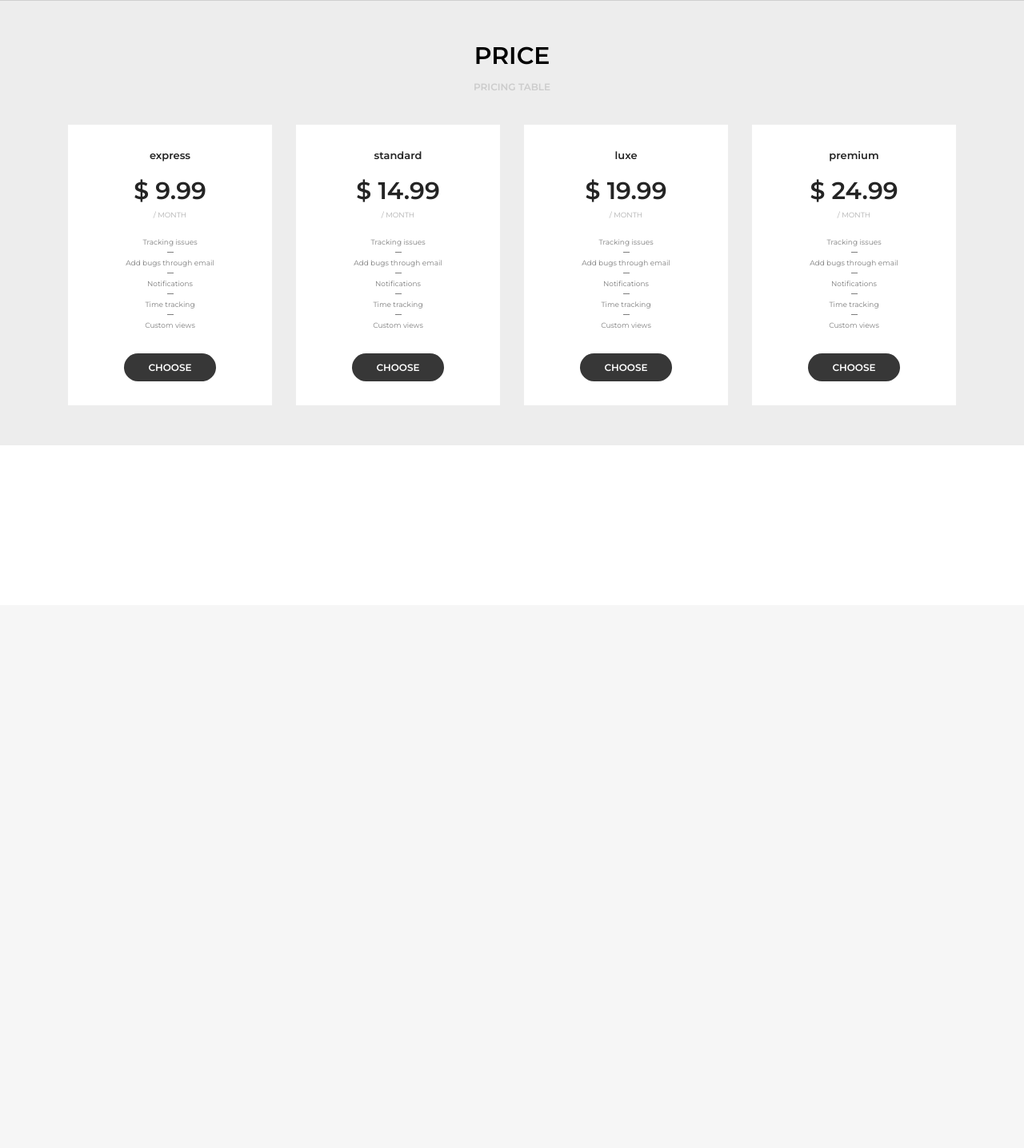
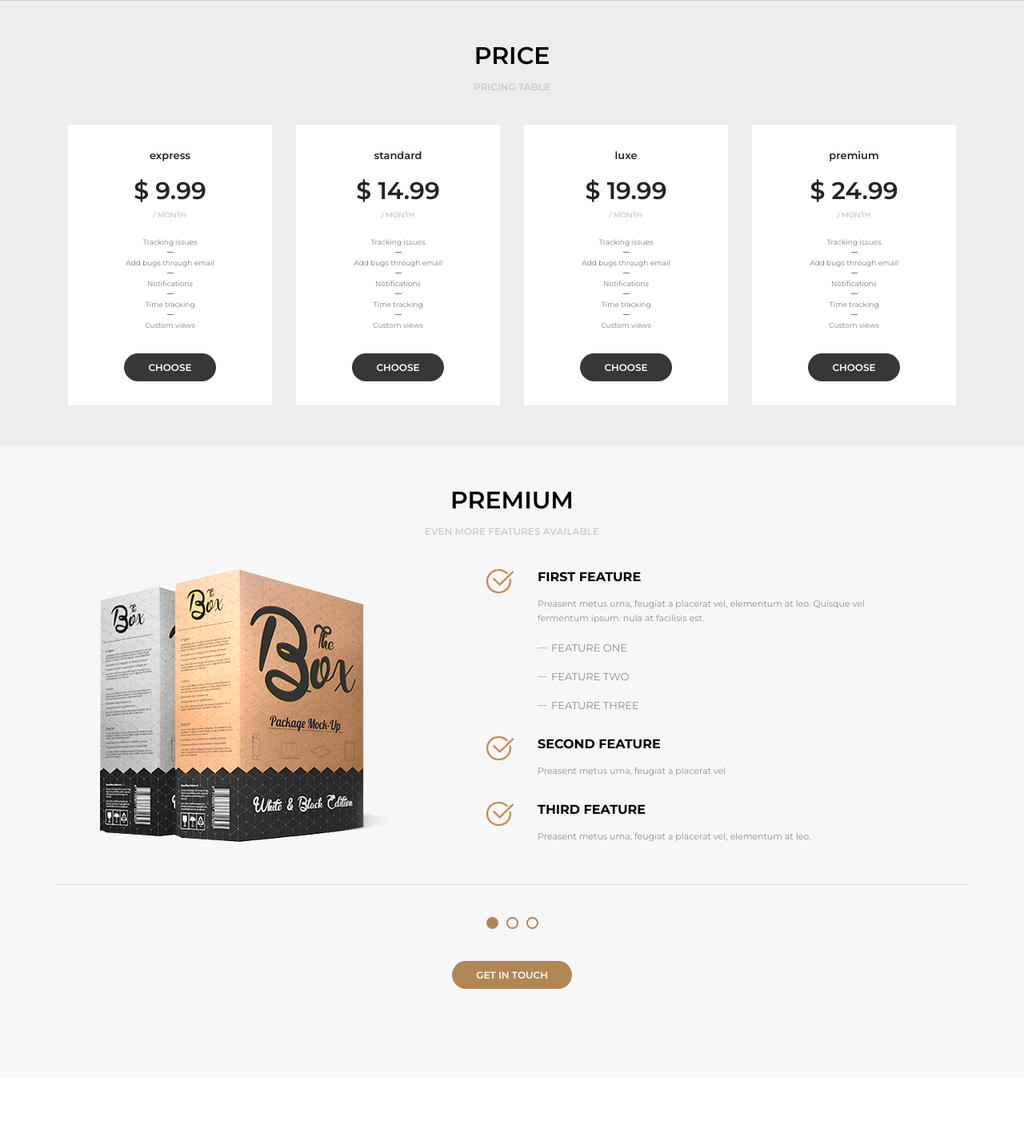
Before and after one commit to alanMedeiros98/html5-css3-new, a PHP site: the page made by anotacoes/modulo 10/index.html in a window 1280 px wide. Shown: the part 4111-5547 px from the top of the page at 80% size. Before the commit the page ends 4588 px from the top, so only its background shows below. Run offline with PHP 8.4, Linux system fonts and the light colour scheme.

Commit message:
atualizacao dia 21/10/2021

```diff
--- a/anotacoes/modulo 10/assets/css/style.css
+++ b/anotacoes/modulo 10/assets/css/style.css
@@ -536,3 +536,65 @@ header{
 .section--price .button:hover{
 	background-color: #b28756;
 }
+/* terminando o price */
+/* começando o features */
+.section--premium{
+	display: flex;
+	padding-left: 55px;
+	padding-bottom: 50px;
+	border-bottom: 1px solid #d8d8d8;
+}
+.section--premiums--features{
+	padding-left: 120px;
+	max-width: 610px;
+}
+.section--premiums--feature{
+	display: flex;
+	padding-bottom: 30px;
+}
+.section--premiums--feature:last-child{
+	padding-bottom: 0px;
+}
+.section--premiums--desc{
+	padding-left: 30px;
+}
+.section--premiums--desc--title{
+	font-size: 16px;
+	font-weight: 700;
+	text-transform: uppercase;
+}
+.section--premiums--desc--text{
+	font-size: 11px;
+	color: #8f8f8f;
+	padding-top: 15px;
+	line-height: 18px;
+}
+.section--premiums--desc--text div{
+	margin-top: 19px;
+}
+.section--premiums--desc--text p{
+	text-transform: uppercase;
+	color: #8e8e8e;
+}
+.section--premiums--desc--text p::before{
+	content: "";
+	display: inline-block;
+	margin-right: 6px;
+	margin-bottom: 4px;
+	width: 11px;
+	height: 1px;
+	background-color: #b8b8b8;
+}
+.center{
+	display: flex;
+	justify-content: center;
+}
+.center .button{
+	margin-top: 40px;
+	margin-bottom: 60px;
+}
+.sliders--pointers.feature{
+	margin-top: 40px;
+}
+/* terminando o features */
+/* começando o facts */
--- a/anotacoes/modulo 10/index.html
+++ b/anotacoes/modulo 10/index.html
@@ -417,6 +417,65 @@
 				</div>
 			</div>
 		</section>
+		<section class="default light">
+			<div class="section--body">
+				<div class="section--title">premium</div>
+				<div class="section--desc">even more features available</div>
+				<div class="section--premium">
+					<div class="section--premiums--books">
+						<img src="media/livros.png" alt="">
+					</div>
+					<div class="section--premiums--features">
+						<div class="section--premiums--feature">
+							<div class="section--premiums--check">
+								<img src="assets/images/check.png" alt="">
+							</div>
+							<div class="section--premiums--desc">
+								<div class="section--premiums--desc--title">first feature</div>
+								<div class="section--premiums--desc--text">
+									Preasent metus urna, feugiat a placerat vel, elementum at leo. Quisque vel fermentum ipsum. nula at facilisis est.<br>
+									<div>
+									    <p>feature one</p><br>
+									    <p>feature two</p><br>
+									    <p>feature three</p>
+									</div>
+								</div>
+							</div>
+						</div>
+						<div class="section--premiums--feature">
+							<div class="section--premiums--check">
+								<img src="assets/images/check.png" alt="">
+							</div>
+							<div class="section--premiums--desc">
+								<div class="section--premiums--desc--title">second feature</div>
+								<div class="section--premiums--desc--text">
+									Preasent metus urna, feugiat a placerat vel
+								</div>
+							</div>
+						</div>
+						<div class="section--premiums--feature">
+							<div class="section--premiums--check">
+								<img src="assets/images/check.png" alt="">
+							</div>
+							<div class="section--premiums--desc">
+								<div class="section--premiums--desc--title">third feature</div>
+								<div class="section--premiums--desc--text">
+									Preasent metus urna, feugiat a placerat vel, elementum at leo.
+								</div>
+							</div>
+						</div>
+					</div>
+				</div>
+				<div class="sliders--pointers feature">
+					<div class="slide--points active"></div>
+					<div class="slide--points"></div>
+					<div class="slide--points"></div>
+				</div>
+				<div class="center">
+					<a class="button" href="">get in touch</a>
+				</div>
+			</div>
+		</section>
 	</main>
 </body>
 </html>
```
